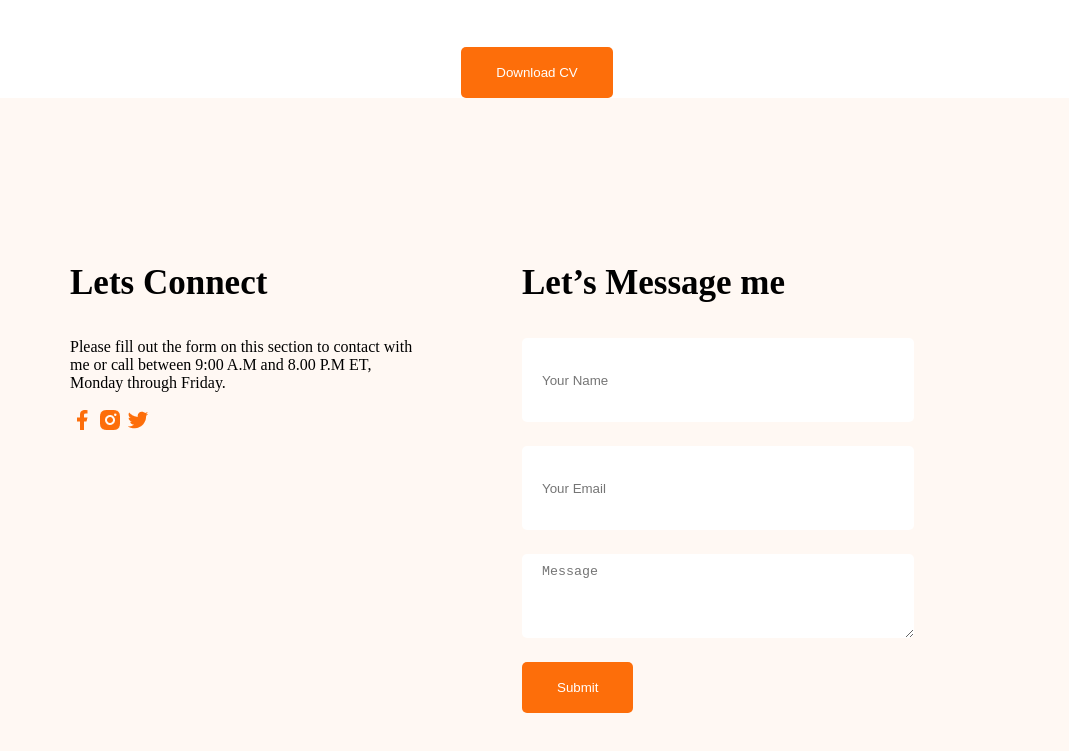
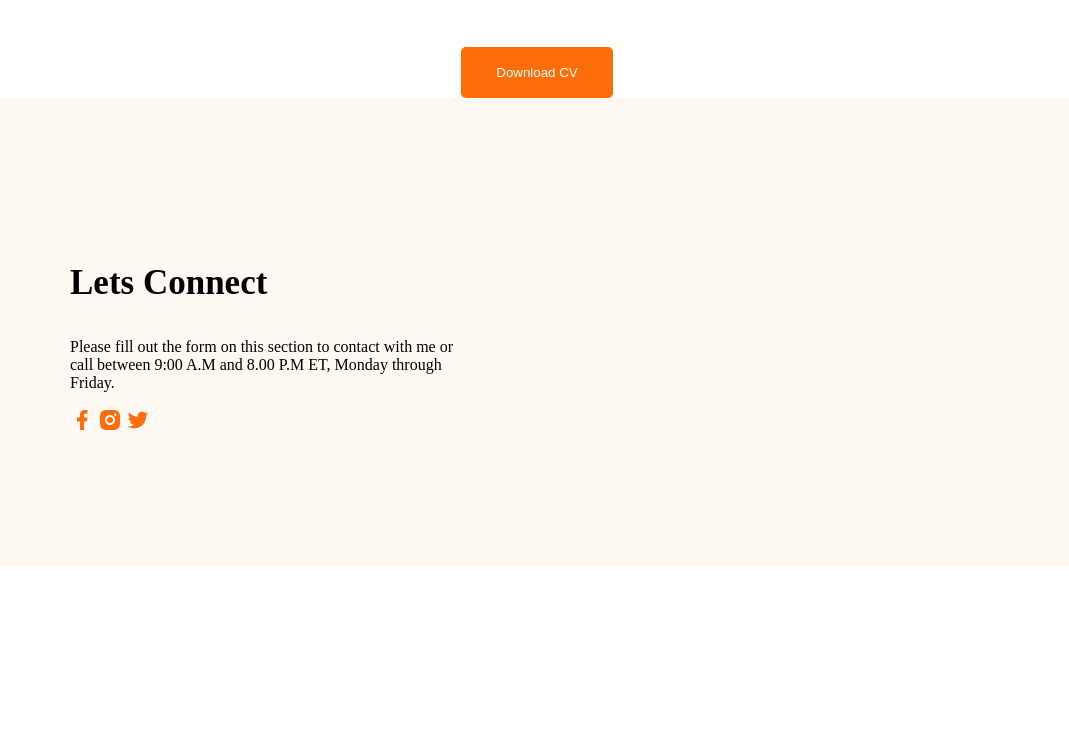
Before and after one commit to Mashrafe24/web-dev-portfolio, a plain HTML site: page index.html in a window 1280 px wide. Shown: the part 2898-3649 px from the top of the page, without its empty margins (168-1237 px from the left). After the commit the page ends 3472 px from the top, so only its background shows below. Drawn offline with Linux system fonts and the light colour scheme.

```diff
--- a/index.html
+++ b/index.html
@@ -153,15 +153,7 @@
      <a href=""><img src="images/icons/twitter.png" alt=""></a>
     </div>
 </div>
-<div class="footer-column">
-    <h3 class="section-title">Let’s Message me</h3>
-    <form action="">
-        <input type="text" name="" id="" placeholder="Your Name">
-       <input type="email" name="" id="" placeholder="Your Email">
-       <textarea name="" id="" cols="30" rows="20" placeholder="Message"></textarea>
-       <input class="btn-primary" type="submit" value="Submit">
-    </form>
-</div>
+
 </footer>
 </body>
 </html>
```
